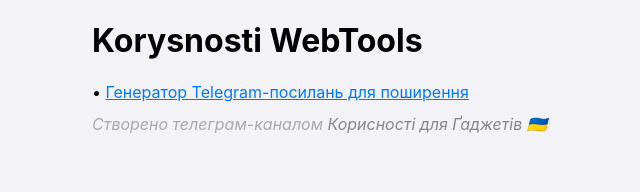
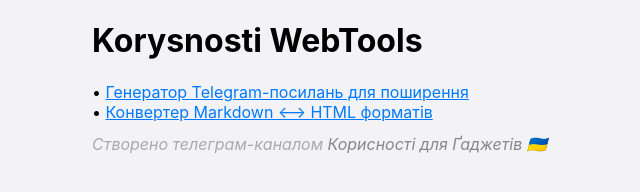
Before and after one commit to korysnosti/webtools, a plain HTML site: page index.html in a window 1280 px wide. Shown: the whole page, without its empty margins (248-888 px from the left). Drawn offline with Linux system fonts and the light colour scheme.

Commit message:
Update index.html
Add markdown-html-converter

```diff
--- a/index.html
+++ b/index.html
@@ -105,6 +105,7 @@
     <h1>Korysnosti WebTools</h1>
 
     <div>• <a href="telegram-share-link-generator.html">Генератор Telegram-посилань для поширення</a></div>
+    <div>• <a href="markdown-html-converter.html">Конвертер Markdown ⟷ HTML форматів</a></div>
 
     <div class="copy">Створено телеграм-каналом <a href="https://t.me/+XjkM4ZLP7JcxOGYy" title="Корисні та цікаві програми, застосунки, сервіси, ШІ та лайфхаки для ваших ґаджетів">Корисності для Ґаджетів 🇺🇦</a></div>
 
```
